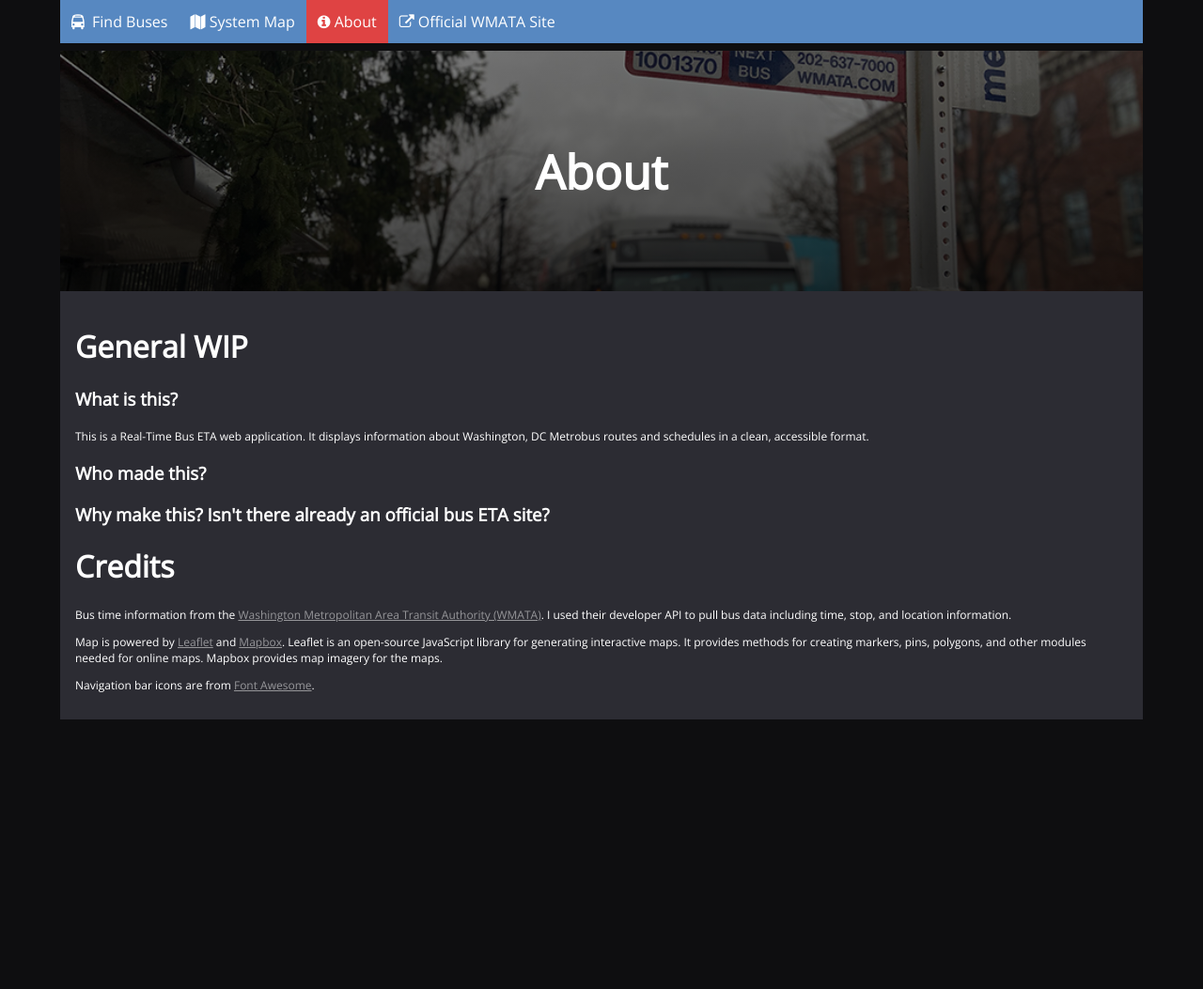
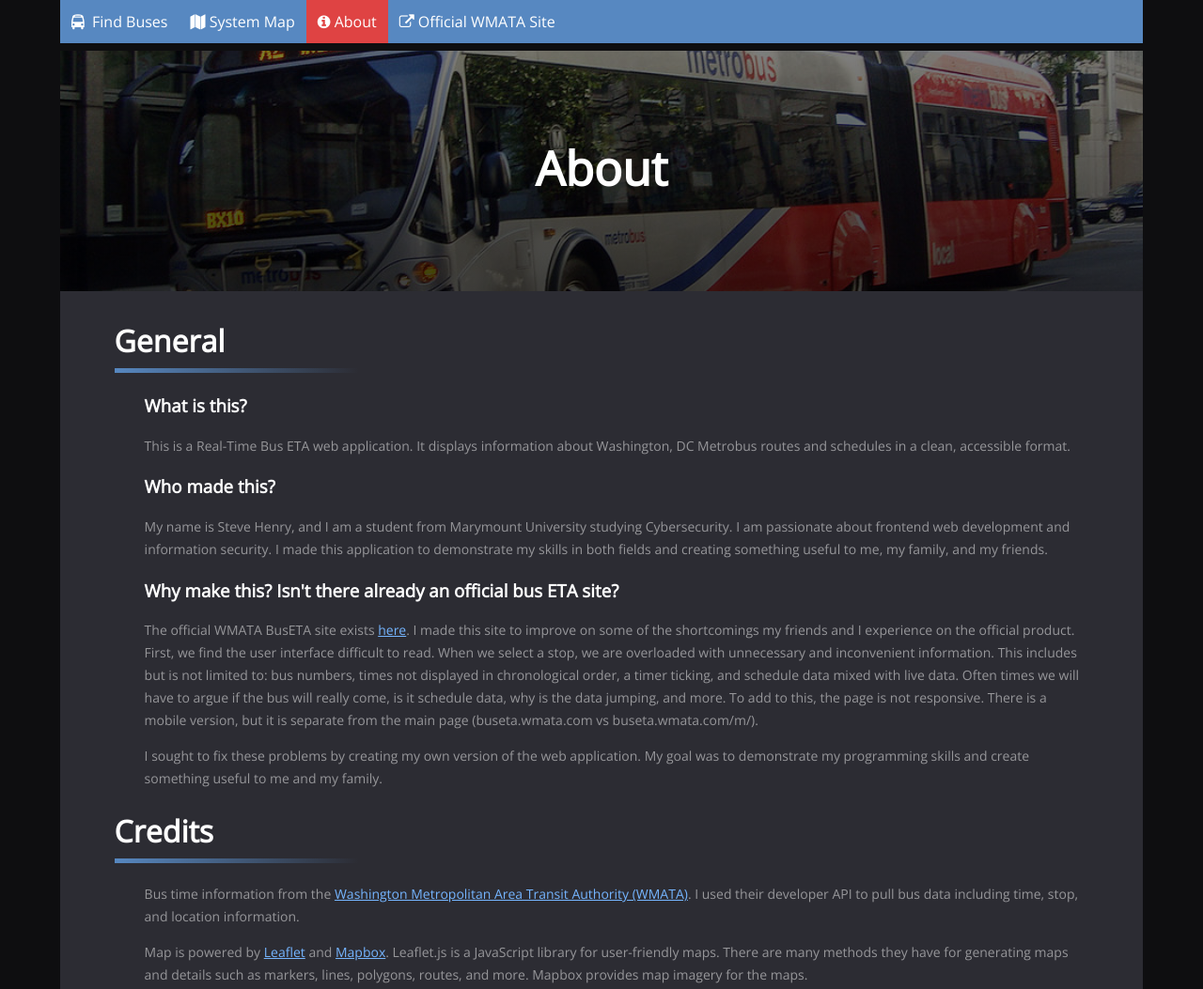
Before and after one commit to henrysteve45/liteETA, a plain HTML site: page about.html in a window 1280 px wide. Shown: the top 1053 px of the page at 94% size. Before the commit the page ends 800 px from the top, so only its background shows below. Drawn offline with nearby package versions, Linux system fonts and the light colour scheme.

Commit message:
about page finished, favorite list added

```diff
--- a/about.html
+++ b/about.html
@@ -13,15 +13,33 @@
             html {
                 overflow: visible;
             }
+            p {
+                font-size: 14px;
+                line-height: 24px;
+                padding-left: 32px;
+                color: rgba(255, 255, 255, 0.5);
+            }
+            h3 {
+                padding-left: 32px;
+            }
+            a {
+                color: #75b5ff;
+            }
+            h1 {
+                border-bottom: 5px solid #1C6EA4;
+                border-image-source: linear-gradient(to right, #5788c1, rgba(0, 0, 0, 0));
+                border-image-slice: 1;
+                padding-bottom: 8px;
+                width: 25%;
+            }
             .about-image {
-          background-image: linear-gradient(rgba(0, 0, 0, 0.5), rgba(0, 0, 0, 0.75)), url("aboutbg.png");
+                background-image: linear-gradient(rgba(0, 0, 0, 0.5), rgba(0, 0, 0, 0.75)), url("aboutbg.jpg");
                 height: 256px;
                 background-position: center;
                 background-repeat: no-repeat;
                 background-size: cover;
                 position: relative;
             }
-
             .about-text {
                 text-align: center;
                 position: absolute;
@@ -29,6 +47,12 @@
                 left: 50%;
                 transform: translate(-50%, -50%);
                 color: white;
+            }
+            /*responsive*/
+            @media screen and (max-width: 728px) {
+                .about-image {
+                    height: 128px;
+                }
             }
         </style>
         <script>
@@ -54,19 +78,22 @@
         </nav>
         <div class="about-image">
           <div class="about-text">
-            <h1 style="font-size:50px">About</h1>
+            <h1 style="font-size:50px; border: none;">About</h1>
           </div>
         </div>
-        <div class="about" style="color: white; background-color: #2c2c33; padding: 16px;">
-            <h1>General WIP</h1>
+        <div class="about" style="color: white; background-color: #2c2c33; padding:5%; padding-top: 10px;">
+            <h1>General</h1>
                 <h3>What is this?</h3>
                     <p>This is a Real-Time Bus ETA web application. It displays information about Washington, DC Metrobus routes and schedules in a clean, accessible format.</p>
                 <h3>Who made this?</h3>
+                    <p>My name is Steve Henry, and I am a student from Marymount University studying Cybersecurity. I am passionate about frontend web development and information security. I made this application to demonstrate my skills in both fields and creating something useful to me, my family, and my friends.</p>
                 <h3>Why make this? Isn't there already an official bus ETA site?</h3>
+                    <p>The official WMATA BusETA site exists <a id="intext" href="https”//www.buseta.wmata.com/" target="_blank" rel="noopener noreferrer">here</a>. I made this site to improve on some of the shortcomings my friends and I experience on the official product. First, we find the user interface difficult to read. When we select a stop, we are overloaded with unnecessary and inconvenient information. This includes but is not limited to: bus numbers, times not displayed in chronological order, a timer ticking, and schedule data mixed with live data. Often times we will have to argue if the bus will really come, is it schedule data, why is the data jumping, and more. To add to this, the page is not responsive. There is a mobile version, but it is separate from the main page (buseta.wmata.com vs buseta.wmata.com/m/).</p><p>I sought to fix these problems by creating my own version of the web application. My goal was to demonstrate my programming skills and create something useful to me and my family.</p>
             <h1>Credits</h1>
-                <p>Bus time information from the <a href="https://developer.wmata.com/">Washington Metropolitan Area Transit Authority (WMATA)</a>. I used their developer API to pull bus data including time, stop, and location information.</p>
-                <p>Map is powered by <a href="https://leafletjs.com/">Leaflet</a> and <a href="https://docs.mapbox.com/api/overview/">Mapbox</a>. Leaflet is an open-source JavaScript library for generating interactive maps. It provides methods for creating markers, pins, polygons, and other modules needed for online maps. Mapbox provides map imagery for the maps.</p>
-                <p>Navigation bar icons are from <a href="https://fontawesome.com/icons?d=gallery">Font Awesome</a>.</p>
+                <p>Bus time information from the <a href="https://developer.wmata.com/" target="_blank" rel="noopener noreferrer">Washington Metropolitan Area Transit Authority (WMATA)</a>. I used their developer API to pull bus data including time, stop, and location information.</p>
+                <p>Map is powered by <a href="https://leafletjs.com/" target="_blank" rel="noopener noreferrer">Leaflet</a> and <a href="https://docs.mapbox.com/api/overview/" target="_blank" rel="noopener noreferrer">Mapbox</a>. Leaflet.js is a JavaScript library for user-friendly maps. There are many methods they have for generating maps and details such as markers, lines, polygons, routes, and more. Mapbox provides map imagery for the maps.</p>
+                <p>Navigation bar icons are from <a href="https://fontawesome.com/icons?d=gallery" target="_blank" rel="noopener noreferrer">Font Awesome</a>.</p>
+                <p>&copy; 2021 - Steve Henry</p>
         </div>
         </div>
     </body>
--- a/style.css
+++ b/style.css
@@ -8,7 +8,7 @@
     background-color: #0e0e10;
     font-family: 'Open Sans', sans-serif;
     margin: 0;
-    overflow: hidden;
+    overflow-x: hidden;
 }
 body {
     margin: auto;
@@ -205,7 +205,9 @@
     a.stop {
         font-size: 16px;
     }
-    nav.responsive {position: relative;}
+    nav.responsive {
+        position: relative;
+    }
     nav.responsive .icon {
     position: absolute;
     right: 0;
```
Also changed, not shown: index.html (+15 -7 lines), aboutbg.jpg (added). Lines whose indentation alone changed are shown as unchanged.
